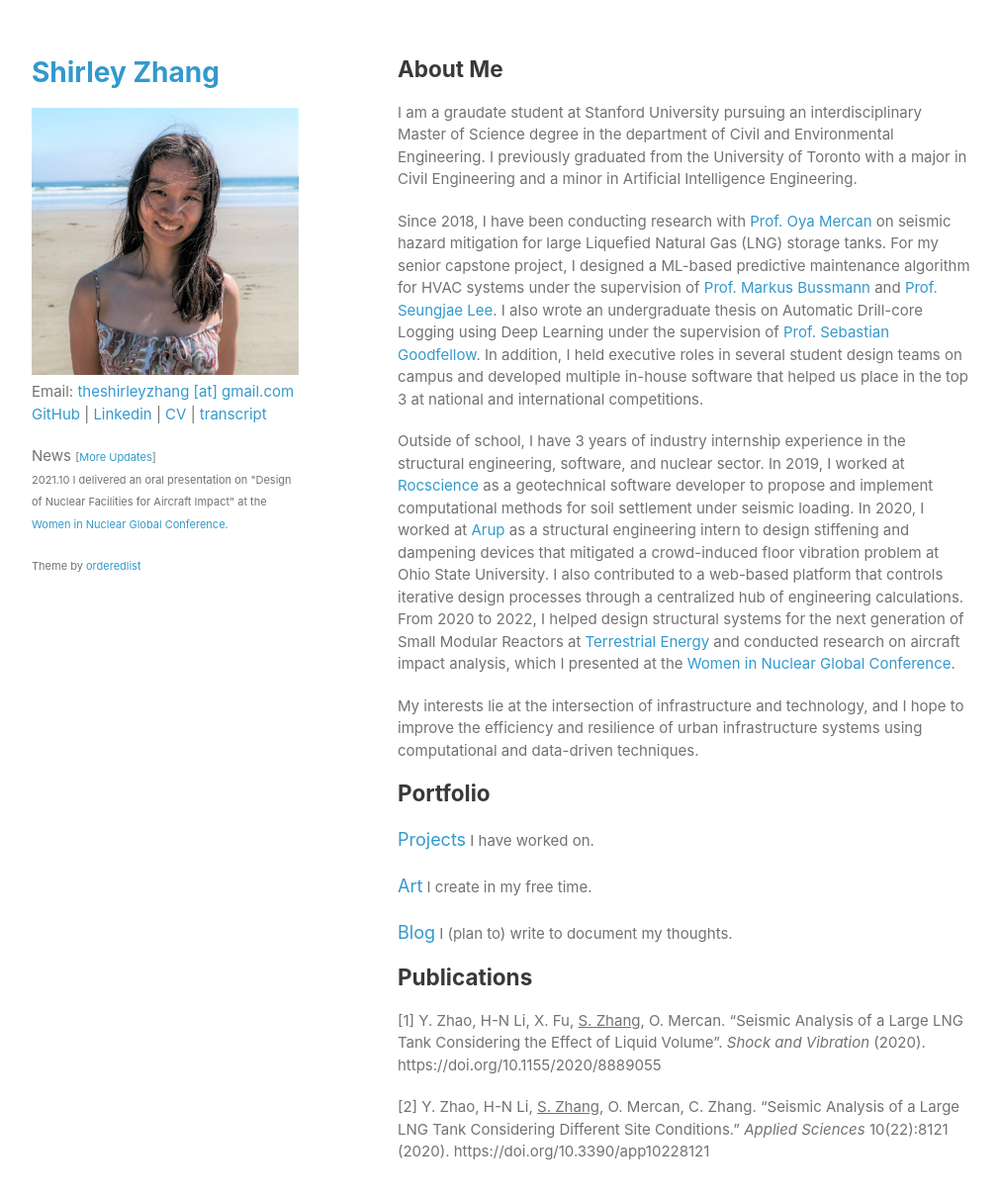
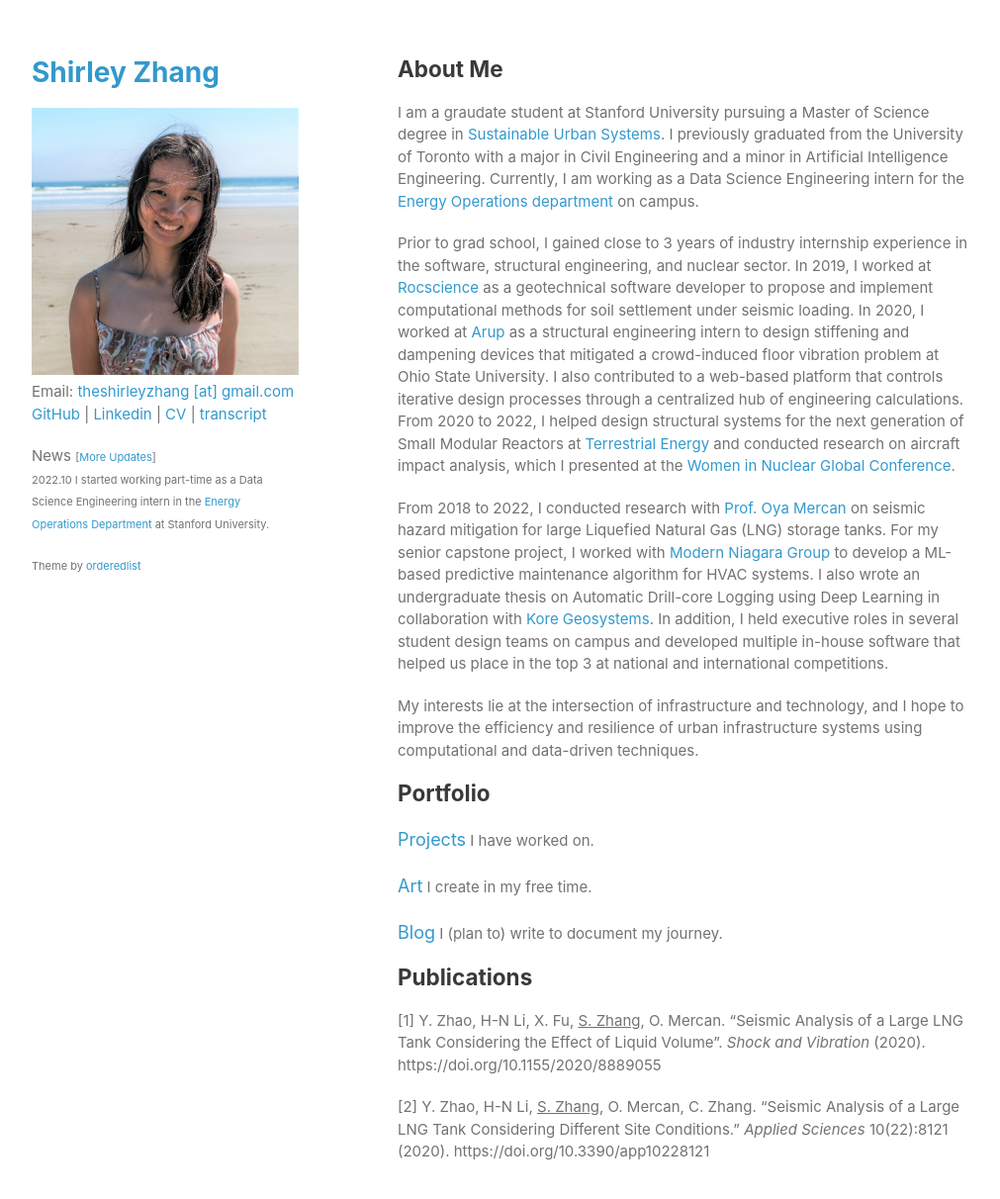
Before and after one commit to shirleyzhang2/shirleyzhang2.github.io, a Jekyll site: the page built from index.md, in a window 1280 px wide and 1246 px high. Shown: the top 1212 px of the window at 99% size, without its empty margins (133-1144 px from the left). Built offline with Jekyll 4.4.1, drawn with Linux system fonts in a browser that asks for light colours.

Commit message:
grad school update

```diff
--- a/_layouts/default.html
+++ b/_layouts/default.html
@@ -22,10 +22,10 @@
 
         <p>Email: <a href="mailto:theshirleyzhang@gmail.com">theshirleyzhang [at] gmail.com</a><br>
           <a href="https://github.com/shirleyzhang2">GitHub</a> | <a href="https://www.linkedin.com/in/shirley-shuocheng-zhang/">Linkedin</a> |
-          <a href="/docs/cv/CV_ShirleyZ.pdf">CV</a> | <a href="/docs/cv/Transcript_ShirleyZ.pdf">transcript</a>
+          <a href="/docs/cv/Zhang_Shirley_Resume.pdf">CV</a> | <a href="/docs/cv/Zhang_Shirley_transcript_UofT.pdf">transcript</a>
         </p>
         <p>News <small>[<a href="https://shirleyzhang2.github.io/news.html">More Updates</a>] <br>
-          2021.10  I delivered an oral presentation on "Design of Nuclear Facilities for Aircraft Impact" at the <a href="https://womeninnuclear.com/news-events/events/2021-women-in-nuclear-global-conference/">Women in Nuclear Global Conference</a>.</small>
+          2022.10  I started working part-time as a Data Science Engineering intern in the <a href="https://lbre.stanford.edu/sem/what-we-do/campus-energy-operations">Energy Operations Department</a> at Stanford University.</small>
         </p>
 
         <p><small>Theme by <a href="https://github.com/orderedlist">orderedlist</a></small></p>
--- a/index.md
+++ b/index.md
@@ -3,11 +3,11 @@ layout: default
 ---
 ## About Me
 
-I am a graudate student at Stanford University pursuing an interdisciplinary Master of Science degree in the department of Civil and Environmental Engineering. I previously graduated from the University of Toronto with a major in Civil Engineering and a minor in Artificial Intelligence Engineering.
+I am a graudate student at Stanford University pursuing a Master of Science degree in [Sustainable Urban Systems](https://cee.stanford.edu/academics-admission/graduate-degree-programs/sustainable-design-construction/sustainable-design#SDCSUS). I previously graduated from the University of Toronto with a major in Civil Engineering and a minor in Artificial Intelligence Engineering. Currently, I am working as a Data Science Engineering intern for the [Energy Operations department](https://lbre.stanford.edu/sem/what-we-do/campus-energy-operations) on campus.
 
-Since 2018, I have been conducting research with [Prof. Oya Mercan](https://civmin.utoronto.ca/home/about-us/directory/professors/oya-mercan/) on seismic hazard mitigation for large Liquefied Natural Gas (LNG) storage tanks. For my senior capstone project, I designed a ML-based predictive maintenance algorithm for HVAC systems under the supervision of [Prof. Markus Bussmann](https://www.mie.utoronto.ca/faculty_staff/bussmann/) and [Prof. Seungjae Lee](https://civmin.utoronto.ca/home/about-us/directory/professors/seungjae-lee/). I also wrote an undergraduate thesis on Automatic Drill-core Logging using Deep Learning under the supervision of [Prof. Sebastian Goodfellow](https://civmin.utoronto.ca/home/about-us/directory/professors/sebastian-goodfellow/). In addition, I held executive roles in several student design teams on campus and developed multiple in-house software that helped us place in the top 3 at national and international competitions.
+Prior to grad school, I gained close to 3 years of industry internship experience in the software, structural engineering, and nuclear sector. In 2019, I worked at [Rocscience](https://www.rocscience.com/) as a geotechnical software developer to propose and implement computational methods for soil settlement under seismic loading. In 2020, I worked at [Arup](https://www.arup.com/) as a structural engineering intern to design stiffening and dampening devices that mitigated a crowd-induced floor vibration problem at Ohio State University. I also contributed to a web-based platform that controls iterative design processes through a centralized hub of engineering calculations. From 2020 to 2022, I helped design structural systems for the next generation of Small Modular Reactors at [Terrestrial Energy](https://www.terrestrialenergy.com/) and conducted research on aircraft impact analysis, which I presented at the [Women in Nuclear Global Conference](https://win-global.org/activities/annual).
 
-Outside of school, I have 3 years of industry internship experience in the structural engineering, software, and nuclear sector. In 2019, I worked at [Rocscience](https://www.rocscience.com/) as a geotechnical software developer to propose and implement computational methods for soil settlement under seismic loading. In 2020, I worked at [Arup](https://www.arup.com/) as a structural engineering intern to design stiffening and dampening devices that mitigated a crowd-induced floor vibration problem at Ohio State University. I also contributed to a web-based platform that controls iterative design processes through a centralized hub of engineering calculations. From 2020 to 2022, I helped design structural systems for the next generation of Small Modular Reactors at [Terrestrial Energy](https://www.terrestrialenergy.com/) and conducted research on aircraft impact analysis, which I presented at the [Women in Nuclear Global Conference](https://win-global.org/activities/annual).
+From 2018 to 2022, I conducted research with [Prof. Oya Mercan](https://civmin.utoronto.ca/home/about-us/directory/professors/oya-mercan/) on seismic hazard mitigation for large Liquefied Natural Gas (LNG) storage tanks. For my senior capstone project, I worked with [Modern Niagara Group](https://modernniagara.com/) to develop a ML-based predictive maintenance algorithm for HVAC systems. I also wrote an undergraduate thesis on Automatic Drill-core Logging using Deep Learning in collaboration with [Kore Geosystems](https://www.koregeosystems.com/). In addition, I held executive roles in several student design teams on campus and developed multiple in-house software that helped us place in the top 3 at national and international competitions.
 
 My interests lie at the intersection of infrastructure and technology, and I hope to improve the efficiency and resilience of urban infrastructure systems using computational and data-driven techniques.
 
@@ -18,7 +18,7 @@ My interests lie at the intersection of infrastructure and technology, and I hop
 
 <span style="font-size:18px;">[Art](./art.html)</span> I create in my free time.
 
-<span style="font-size:18px;">[Blog](./blog.html)</span> I (plan to) write to document my thoughts.
+<span style="font-size:18px;">[Blog](./blog.html)</span> I (plan to) write to document my journey.
 
 ## Publications
 
```
Also changed, not shown: news.md (+8 -0 lines), 4 other files.
